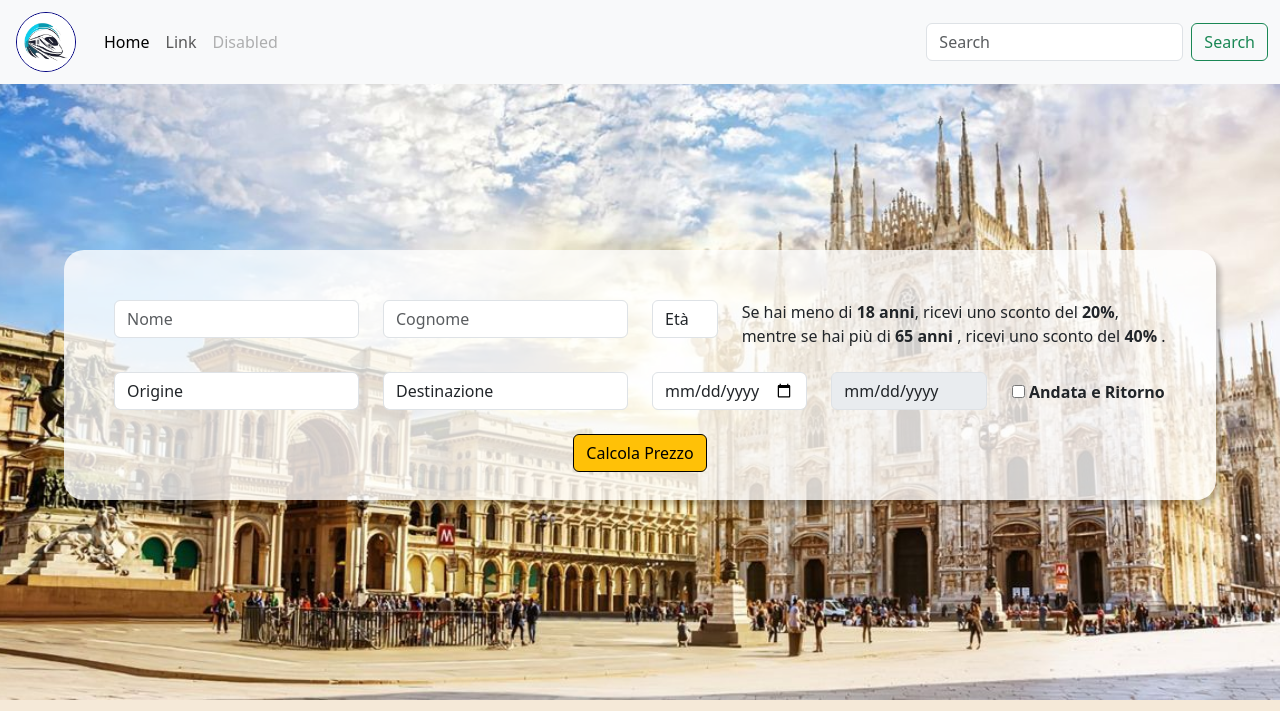
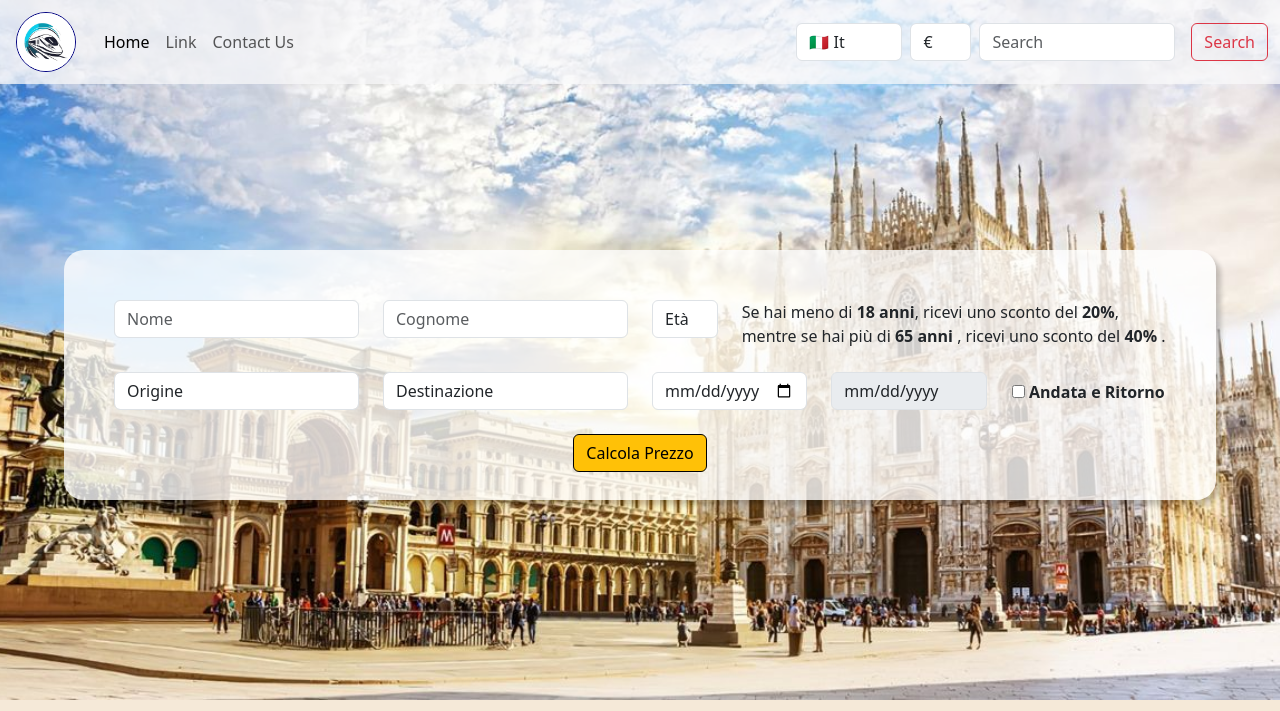
Before and after one commit to Amirali-Rezaei92/js-biglietto-treno-form, a plain HTML site: page index.html in a window 1280 px wide. Shown: the top 711 px of the page. Drawn offline with nearby package versions, Linux system fonts and the light colour scheme.

Commit message:
some change in design

```diff
--- a/index.html
+++ b/index.html
@@ -12,7 +12,7 @@
 </head>
 
 <body>
-    <nav class="navbar navbar-expand-lg bg-body-tertiary fixed-top">
+    <nav class="navbar navbar-expand-lg bg-light bg-opacity-75 fixed-top">
         <div class="container-fluid">
             <button class="navbar-toggler" type="button" data-bs-toggle="collapse" data-bs-target="#navbarTogglerDemo01"
                 aria-controls="navbarTogglerDemo01" aria-expanded="false" aria-label="Toggle navigation">
@@ -30,12 +30,21 @@
                         <a class="nav-link" href="#">Link</a>
                     </li>
                     <li class="nav-item">
-                        <a class="nav-link disabled" aria-disabled="true">Disabled</a>
+                        <a class="nav-link " href="#" >Contact Us</a>
                     </li>
                 </ul>
-                <form class="d-flex" role="search">
+                <form class="d-flex gap-2" role="search">
+                    <select name="" id="" class="form-control w-50">
+                        <option value="">🇮🇹 It</option>
+                        <option value="">🇬🇧 en</option>
+                    </select>
+                    <select name="" id="" class="form-control w-25">
+                        <option value="€">€</option>
+                        <option value="$">$</option>
+                        <option value="£">£</option>
+                    </select>
                     <input class="form-control me-2" type="search" placeholder="Search" aria-label="Search">
-                    <button class="btn btn-outline-success" type="submit">Search</button>
+                    <button class="btn btn-outline-danger" type="submit">Search</button>
                 </form>
             </div>
         </div>
--- a/scripts/index.js
+++ b/scripts/index.js
@@ -68,10 +68,10 @@ check.addEventListener("change", () => {
     }
 })
 
-button.addEventListener("click", (e) => {
-    e.preventDefault();
+button.addEventListener("click", () => {
+
     const prezzoFinale = calcolaPrezzo();
-
+    if (prezzoFinale != "NaN€") {
         document.querySelector('#ticket').innerHTML =
             `<h3 class="text-center text-light mt-2 pt-2 ">preventino</h3>
         <hr class="text-light">
@@ -83,7 +83,6 @@ button.addEventListener("click", (e) => {
             <div class="col-md-3 col-12 text-light">Origine: <span class="detali-ticket"> ${origine.value.toUpperCase()}</span></div>
             <div class="col-md-3 col-12 text-light mb-3">Destinazione: <span class="detali-ticket"> ${destinazione.value.toUpperCase()}</span></div>
             <hr class="text-light mt-2">
-
             </div>
             <div class="row">
             <div class="col-4 text-warning pb-3">
@@ -91,4 +90,5 @@ button.addEventListener("click", (e) => {
             </div>
         </div> `;
         ticket.classList.add('show');
+    }
 });
```
Also changed, not shown: images/italy.png (added). Lines whose indentation alone changed are shown as unchanged.
